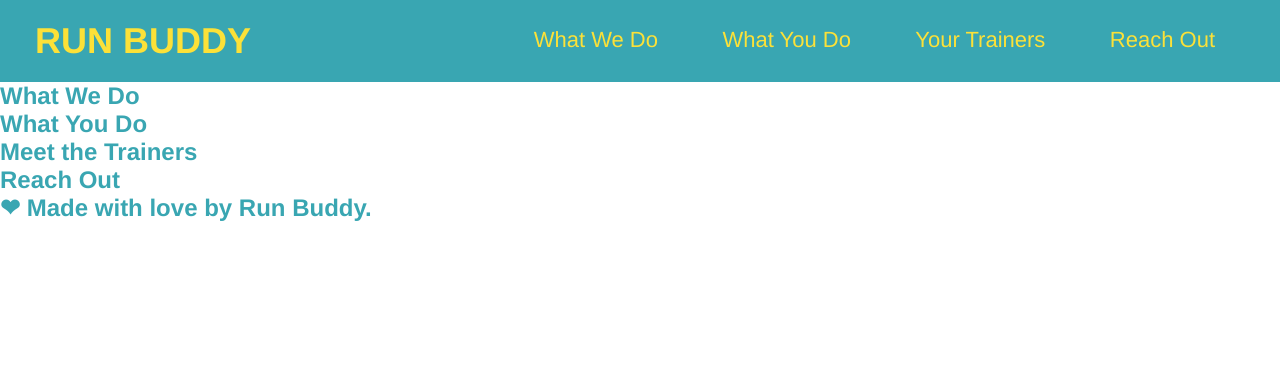
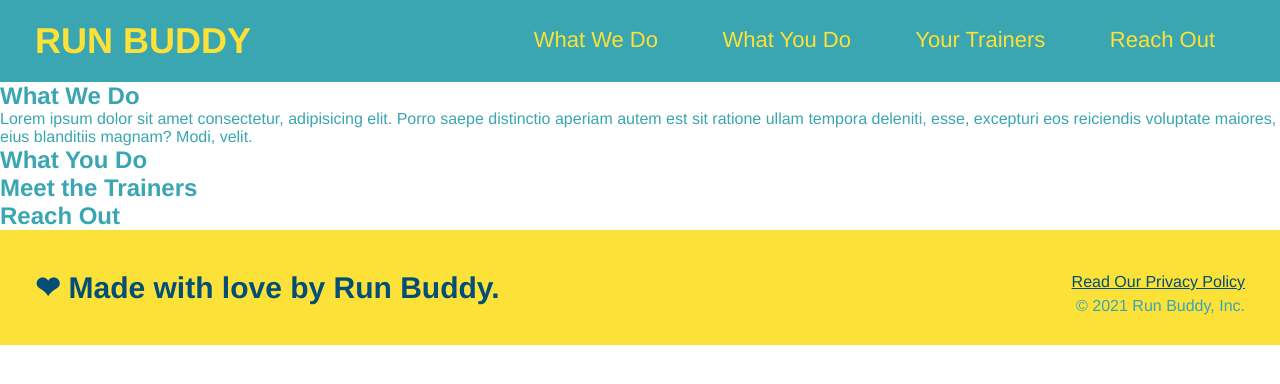
Before and after one commit to Falciform-mv/run-buddy, a plain HTML site: page index.html in a window 1280 px wide. Drawn offline with Linux system fonts and the light colour scheme.

Commit message:
included footer design

```diff
--- a/assets/css/style.css
+++ b/assets/css/style.css
@@ -46,3 +46,28 @@ header nav ul li a {
     margin: 0;
     padding: 0;
 }
+
+footer {
+    background: #fce138;
+    width: 100%;
+    padding: 40px 35px;
+    box-sizing: border-box;
+}
+
+footer h2 {
+    display: inline;
+    color: #024e76;
+    font-size: 30px;
+    margin: 0;
+}
+
+footer div {
+    float: right;
+    line-height: 1.5;
+    text-align: right;
+}
+
+footer a {
+    color: #024e76;
+
+}
--- a/index.html
+++ b/index.html
@@ -2,6 +2,7 @@
 <html lang="en">
     <head>
         <meta charset="UTF-8" />
+        <meta name="viewport" content="width=device-width, initial-scale=1.0">
         <title>Run Buddy</title>
         <link rel="stylesheet" href="./assets/css/style.css" />
 
@@ -42,6 +43,7 @@
         <!-- "what we do" section -->
         <section>
             <h2>What We Do</h2>
+            <p> Lorem ipsum dolor sit amet consectetur, adipisicing elit. Porro saepe distinctio aperiam autem est sit ratione ullam tempora deleniti, esse, excepturi eos reiciendis voluptate maiores, eius blanditiis magnam? Modi, velit.
         </section>
 
         <!-- "what you do" section -->
@@ -62,6 +64,10 @@
         <!-- footer -->
         <footer>
             <h2>  ❤ Made with love by Run Buddy.</h2>
+            <div>
+                <a href="#">Read Our Privacy Policy</a><br />
+                &copy; 2021 Run Buddy, Inc.
+            </div>
         </footer>
 
 
```
